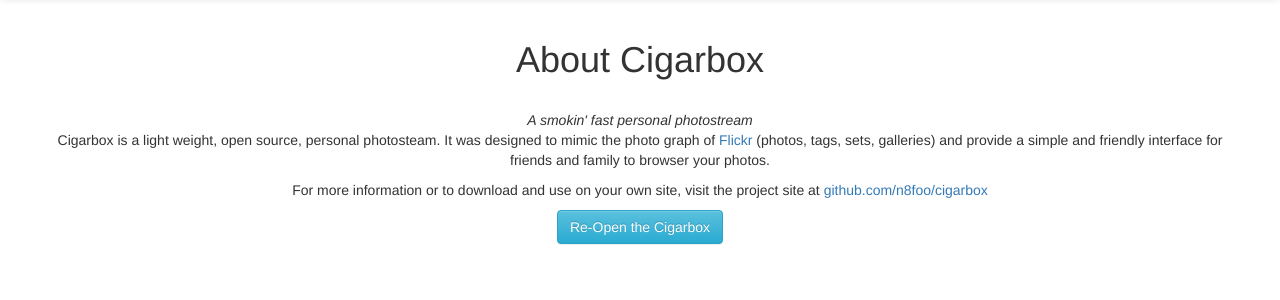
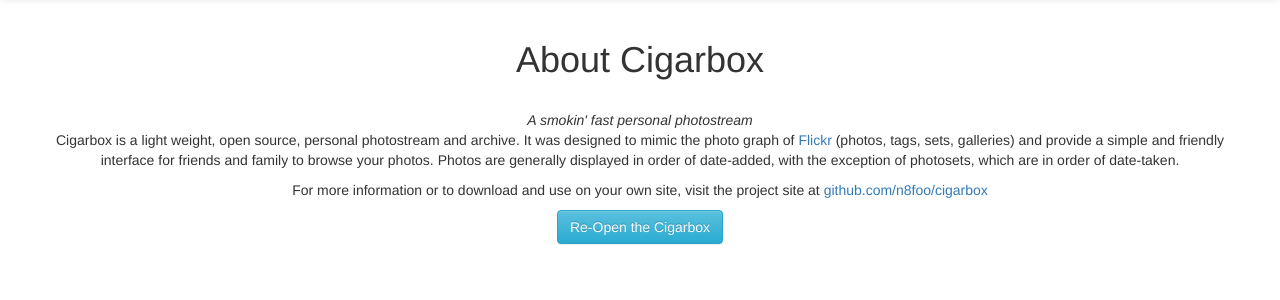
Before and after one commit to n8foo/cigarbox, a Flask app: template templates/about.html in a window 1280 px wide. Shown: the part 52-352 px from the top of the page. Run offline with Flask 2, Linux system fonts and the light colour scheme; the template is opened without the code that fills it, so the values that code supplies are empty; some libraries are stand-ins or nearby versions.

Commit message:
update about, read me

```diff
--- a/templates/about.html
+++ b/templates/about.html
@@ -10,8 +10,8 @@
           <h1>About Cigarbox</h1>
           <br/>
           <i>A smokin' fast personal photostream</i>
-          <p>Cigarbox is a light weight, open source, personal photosteam.
-            It was designed to mimic the photo graph of <a href='http://flickr.com'>Flickr</a> (photos, tags, sets, galleries) and provide a simple and friendly interface for friends and family to browser your photos.</p>
+          <p>Cigarbox is a light weight, open source, personal photostream and archive.
+            It was designed to mimic the photo graph of <a href='http://flickr.com'>Flickr</a> (photos, tags, sets, galleries) and provide a simple and friendly interface for friends and family to browse your photos. Photos are generally displayed in order of date-added, with the exception of photosets, which are in order of date-taken.</p>
           <p>For more information or to download and use on your own site, visit the project site at <a href='http://github.com/n8foo/cigarbox/'>github.com/n8foo/cigarbox</a></p>
           <a href="" class="btn btn-large btn-info"><i class="icon-home icon-white"></i>Re-Open the Cigarbox</a>
         </div>
```
Also changed, not shown: README.md.
